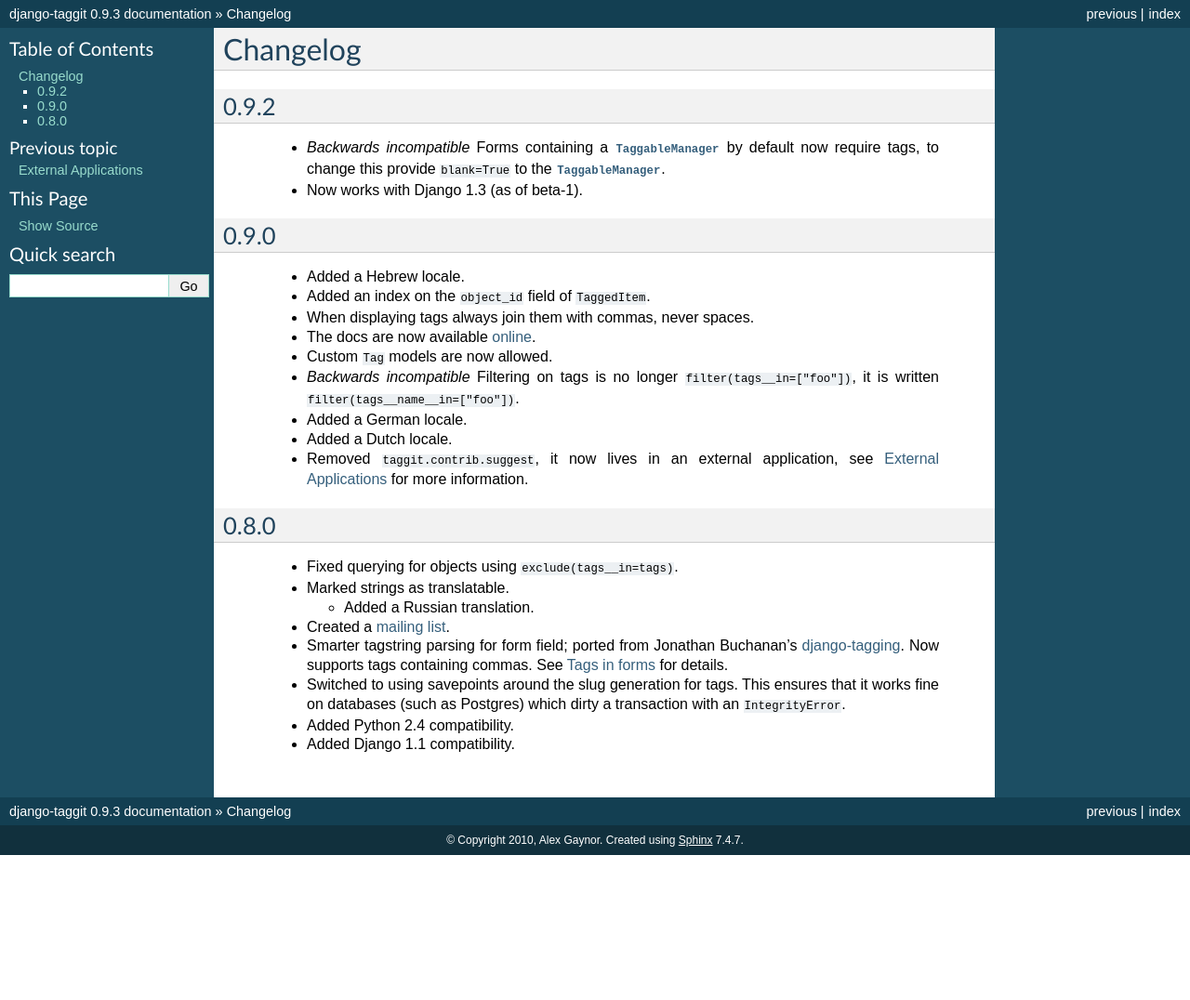
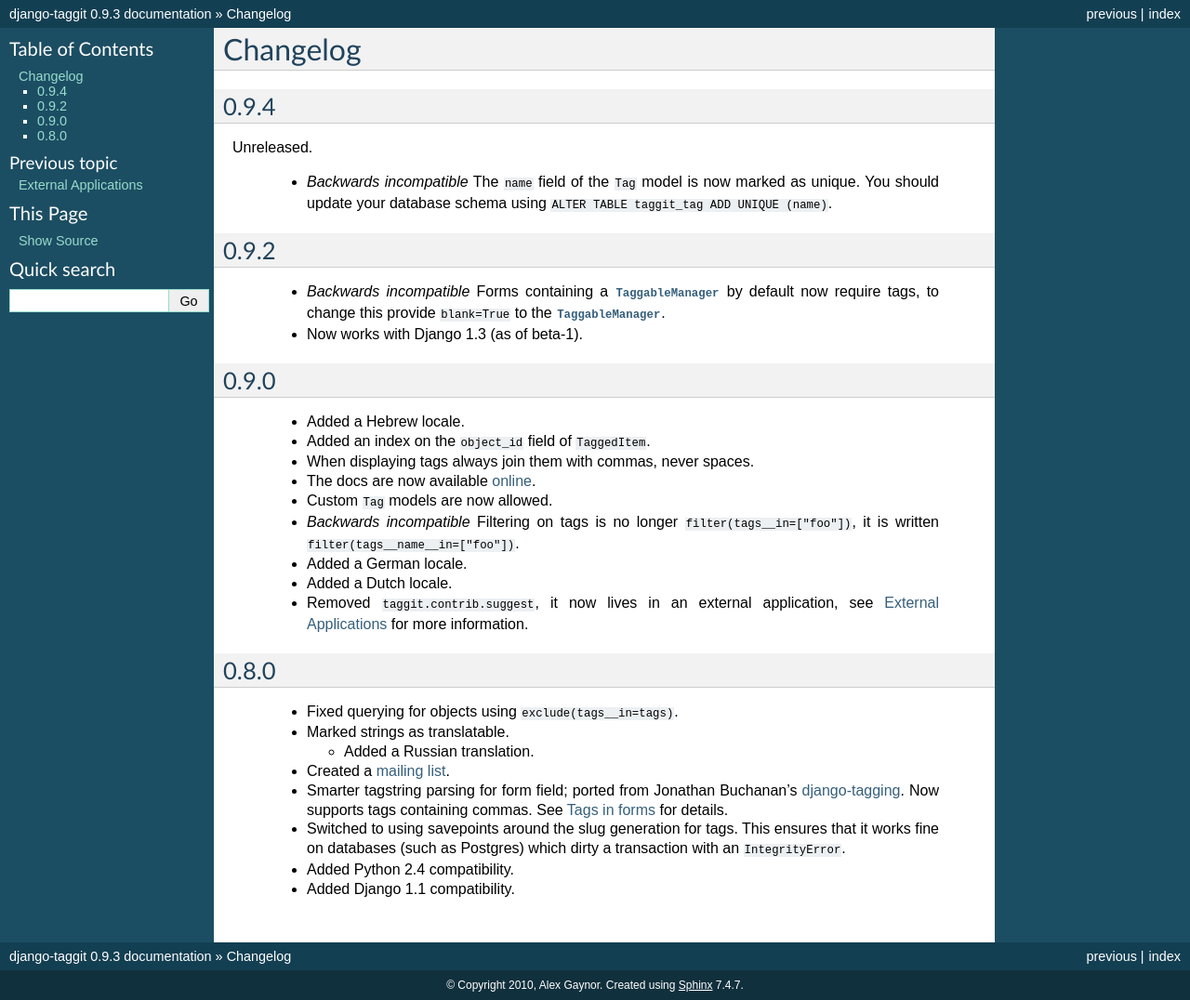
Before and after one commit to jazzband/django-taggit, a Sphinx documentation site: the page built from docs/changelog.txt, in a window 1280 px wide. Shown: the whole page at 93% size. Built offline with Sphinx 7.4.7, drawn with Linux system fonts in a browser that asks for light colours; before the commit the page ends 920 px from its top, so only the background shows below that.

Commit message:
Add changelog entry for fix of issue #43

```diff
--- a/docs/changelog.txt
+++ b/docs/changelog.txt
@@ -1,5 +1,14 @@
 Changelog
 =========
+
+0.9.4
+~~~~~
+
+Unreleased.
+
+ * *Backwards incompatible*  The ``name`` field of the ``Tag`` model is
+   now marked as unique. You should update your database schema using
+   ``ALTER TABLE taggit_tag ADD UNIQUE (name)``.
 
 0.9.2
 ~~~~~
```
